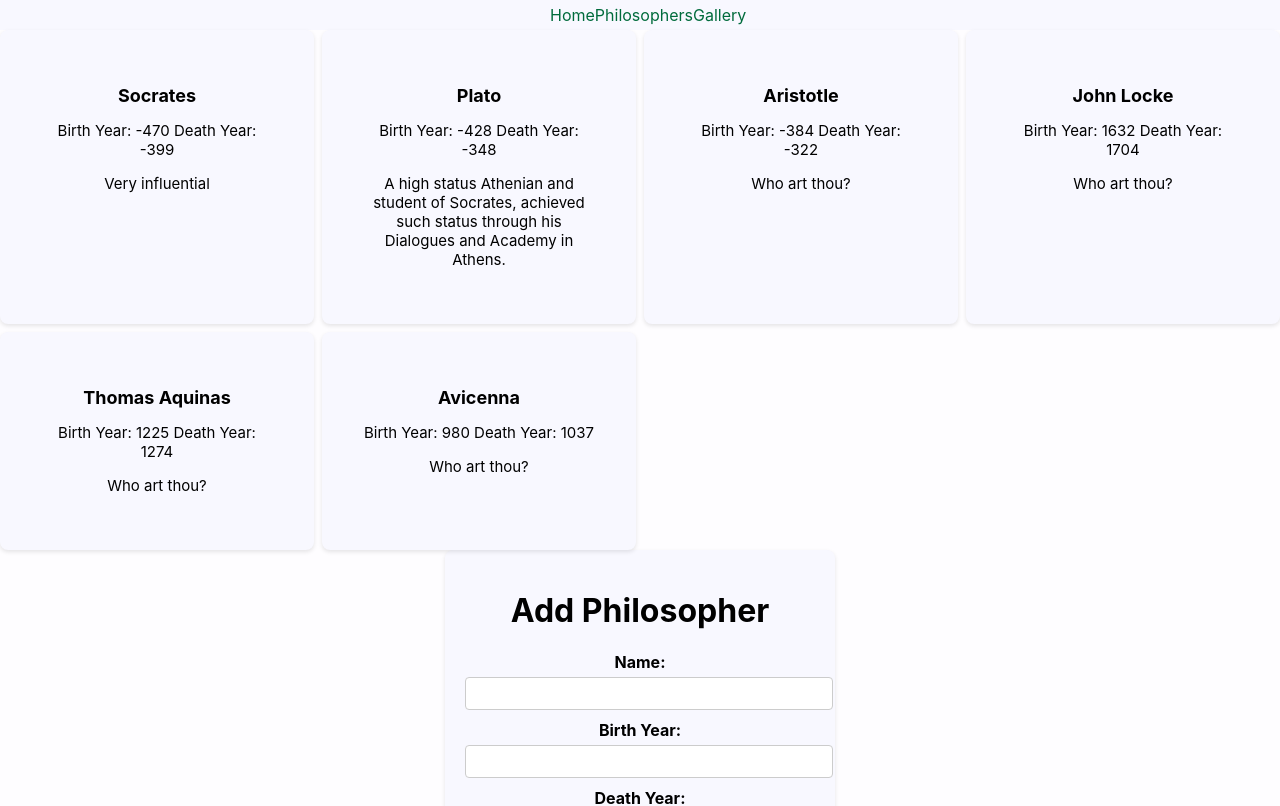
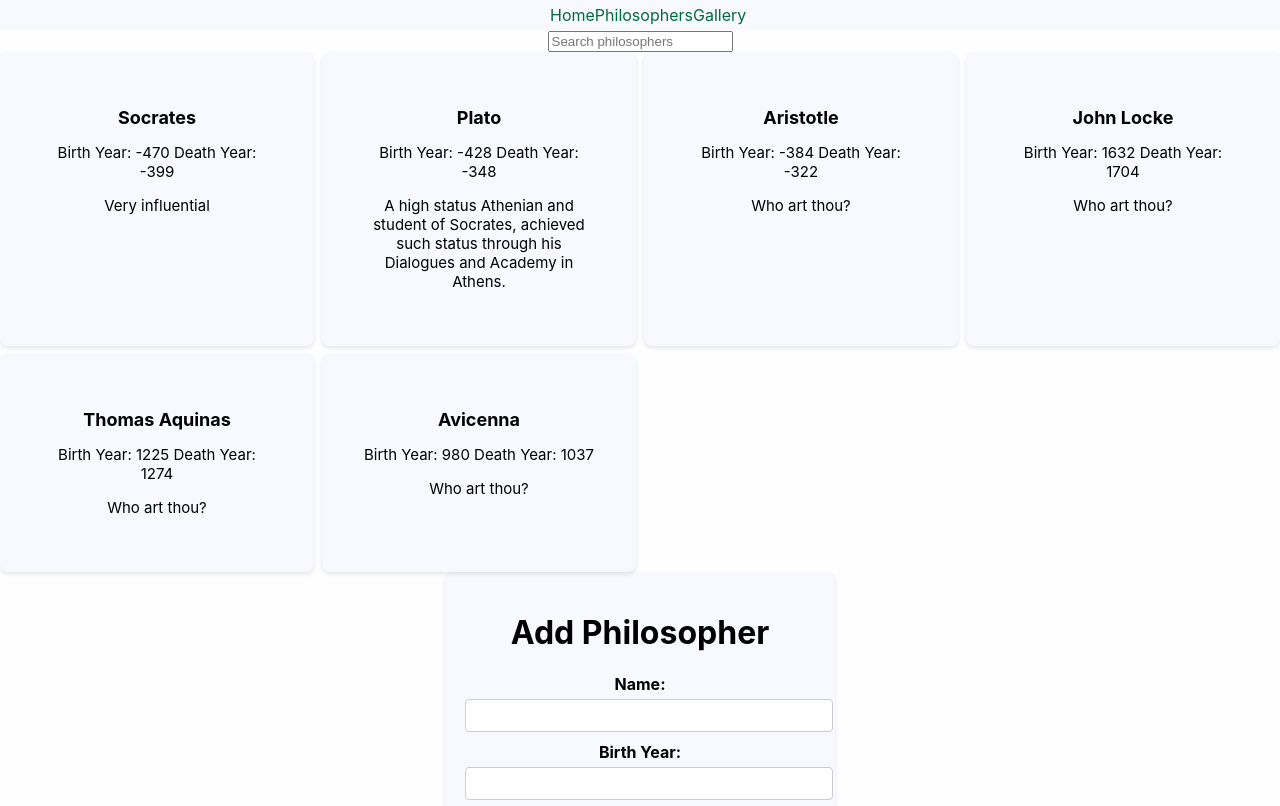
Before and after one commit to michaelmathiaa/react-project-math-formulas, a React (Create React App) app: page /philosophers in a window 1280 px wide. Shown: the top 806 px of the page. Built offline with nearby package versions, Linux system fonts and the light colour scheme; data requests are answered from the project's data file.

Commit message:
Adds a search bar

```diff
--- a/src/components/PhilosopherList.js
+++ b/src/components/PhilosopherList.js
@@ -4,6 +4,7 @@ import AddPhilosopher from './AddPhilosopher';
 
 function PhilosopherList() {
   const [philosophers, setPhilosophers] = useState([]);
+  const [search, setSearch] = useState('');
 
   useEffect(() => {
     fetch('http://localhost:4000/philosophers')
@@ -11,14 +12,24 @@ function PhilosopherList() {
       .then((data) => setPhilosophers(data));
   }, []);
 
+  const filteredPhilosophers = philosophers.filter((philosopher) =>
+    philosopher.name.toLowerCase().includes(search.toLowerCase())
+  );
+
   function handleAddPhilosopher(newPhilosopher) {
     setPhilosophers([...philosophers, newPhilosopher]);
   }
 
   return (
     <div>
+      <input
+        type="text"
+        placeholder="Search philosophers"
+        value={search}
+        onChange={(e) => setSearch(e.target.value)}
+      />
       <div className='philosopher-list'>
-        {philosophers.map((philosopher) => (
+        {filteredPhilosophers.map((philosopher) => (
           <div key={philosopher.id} className='philosopher-card'>
             <h2>{philosopher.name}</h2>
             <p>Birth Year: {philosopher.birthYear} Death Year: {philosopher.deathYear}</p>
```
